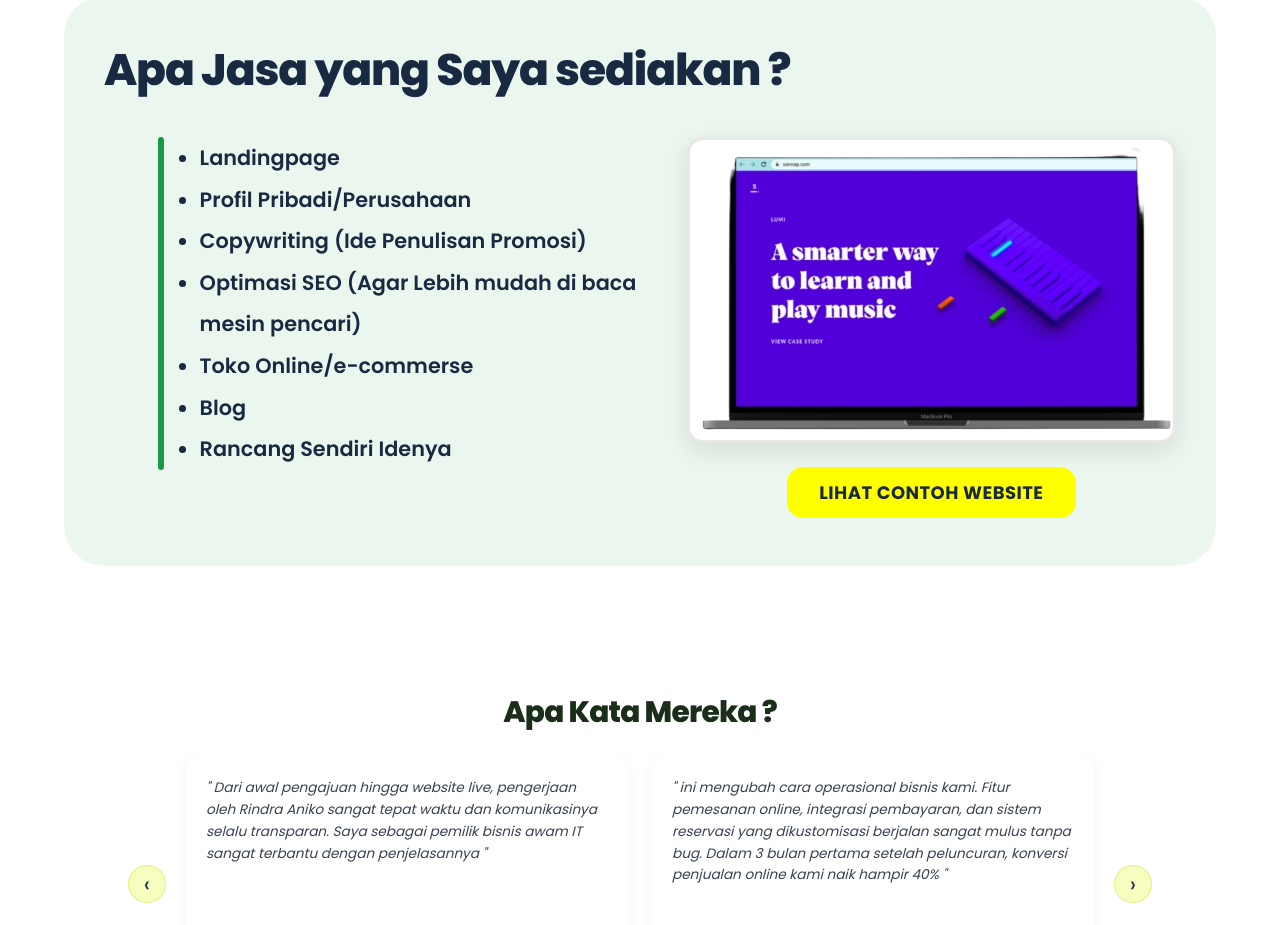
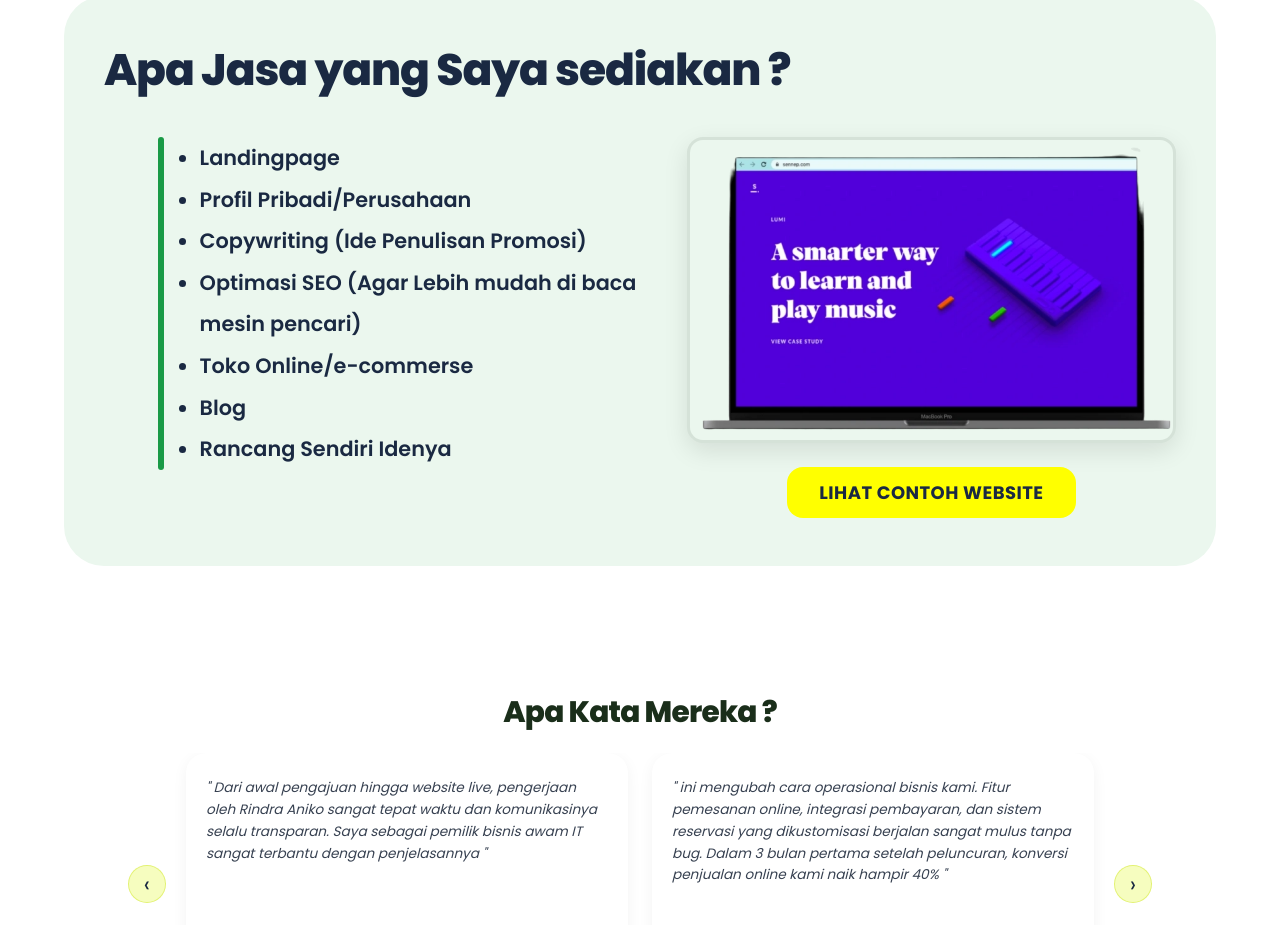
Before and after one commit to Rindra-Aniko/rindra.com, a Next.js app: page / in a window 1280 px wide. Shown: the part 2420-3345 px from the top of the page. Built offline with nearby package versions, Linux system fonts and the light colour scheme; no server answers; the database is empty.

Commit message:
style: remove white background from services screenshot preview

```diff
--- a/app/page.module.css
+++ b/app/page.module.css
@@ -516,7 +516,7 @@
   overflow: hidden;
   border: 3px solid var(--color-border);
   box-shadow: 0 8px 24px rgba(0, 0, 0, 0.1);
-  background: #FFFFFF;
+  background: transparent;
 }
 
 .layananImage {
```
Also changed, not shown: asset/contoh.svg (added).
